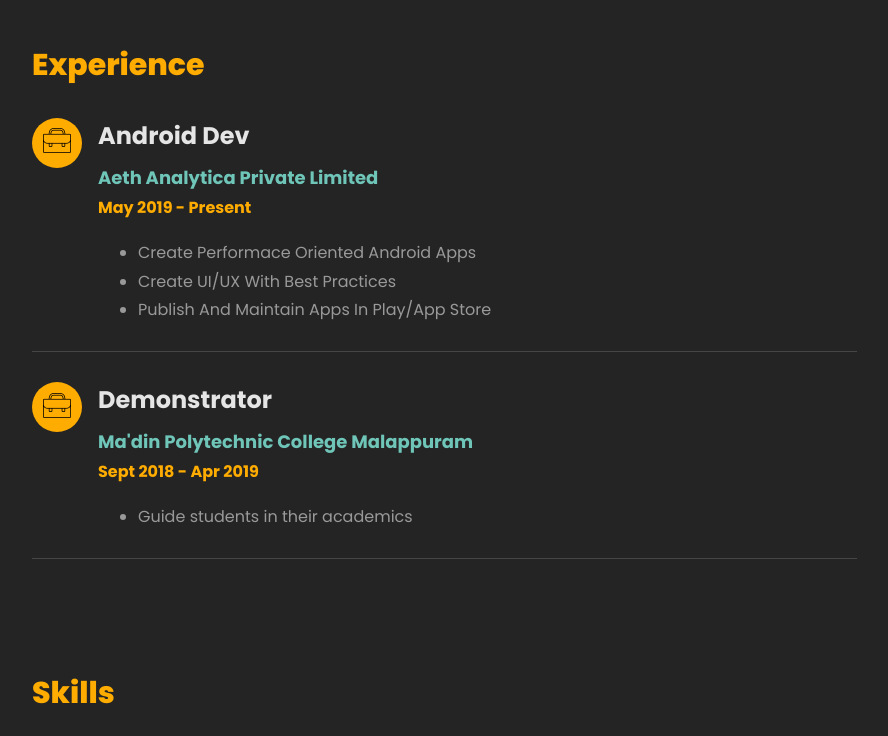
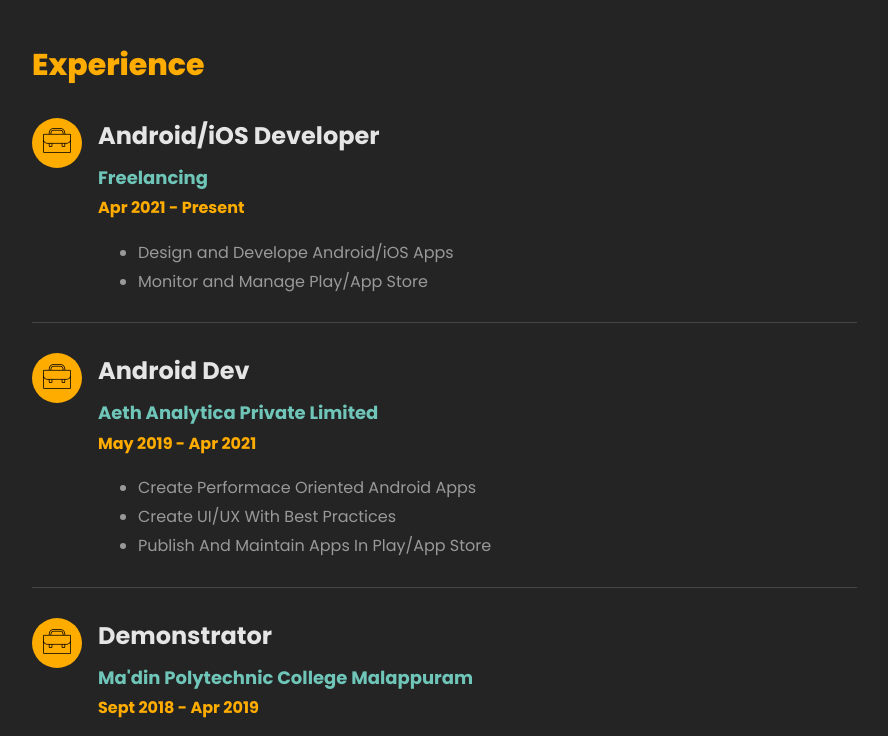
Before and after one commit to kariot/kariot.github.io, a plain HTML site: page index.html in a window 1280 px wide. Shown: the part 2330-3066 px from the top of the page, without its empty margins (338-1226 px from the left). Drawn offline with Linux system fonts and the light colour scheme; animation ran at ten frames a second; files whose address does not match are found by name.

Commit message:
Resume and bio updated

```diff
--- a/index.html
+++ b/index.html
@@ -190,9 +190,23 @@
 					    		<span class="flaticon-suitcase"></span>
 					    	</div>
 					    	<div class="text pl-3">
+		    					<h2>Android/iOS Developer</h2>
+		    					<span class="position">Freelancing</span>
+		    					<p class="date">Apr 2021 - Present</p>
+		    					<ul>
+		    						<li>Design and Develope Android/iOS Apps</li>
+		    						<li>Monitor and Manage Play/App Store</li>
+		    					</ul>
+		    				</div>
+	    				</div>
+						<div class="resume-wrap d-flex ftco-animate">
+					    	<div class="icon d-flex align-items-center justify-content-center">
+					    		<span class="flaticon-suitcase"></span>
+					    	</div>
+					    	<div class="text pl-3">
 		    					<h2>Android Dev</h2>
 		    					<span class="position">Aeth Analytica Private Limited</span>
-		    					<p class="date">May 2019 - Present</p>
+		    					<p class="date">May 2019 - Apr 2021</p>
 		    					<ul>
 		    						<li>Create Performace Oriented Android Apps</li>
 		    						<li>Create UI/UX With Best Practices</li>
@@ -234,32 +248,6 @@
 
 
 					  </div>
-					  <!--<div id="page-4" class= "page four">
-					    <h2 class="heading">Awards</h2>
-					    <div class="resume-wrap d-flex ftco-animate">
-					    	<div class="icon d-flex align-items-center justify-content-center">
-					    		<span class="flaticon-medal"></span>
-					    	</div>
-					    	<div class="text pl-3">
-		    					<h2>Runner Up - Speed Debugging Competition</h2>
-		    					<span class="position"><strong>ITEC</strong></span>
-		    					<span><strong> - NED Universit of Engg. & Tech</strong></span>
-		    					<p class="date">June 2018</p>
-		    					<p>Karachi - Pakistan</p>
-	    					</div>
-	    				</div>
-	    				<div class="resume-wrap d-flex ftco-animate">
-	    					<div class="icon d-flex align-items-center justify-content-center">
-					    		<span class="flaticon-trophy"></span>
-					    	</div>
-					    	<div class="text pl-3">
-		    					<h2>Winner - Speed Debugging Competition</h2>
-		    					<span class="position"><strong>Developer's Day</strong></span>
-		    					<span><strong> - FAST NUCES</strong></span>
-		    					<p class="date">Apr 2018</p>
-		    					<p>Karachi - Pakistan</p>
-	    					</div>
-	    				</div>-->
 					  </div>
 					</div>
 			  </div>
@@ -280,7 +268,7 @@
 								<i class="flaticon-bomberman"></i>
 							</span>
 							<div class="desc">
-								<h3 class="mb-4">Matajar By Nesto (Live)</h3>
+								<h3 class="mb-4">Matajar(Live)</h3>
 								<p><strong>Native Android • Rest APIs</strong></p>
 								<p>Matajar By Nesto a leading online hypermarket shopping
 app, build with native android code base and REST APIs. The
```
Also changed, not shown: 1 other file.
